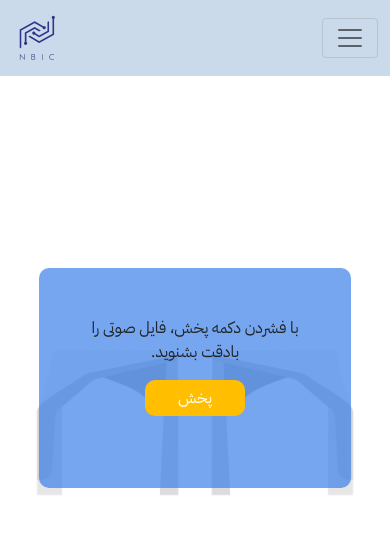
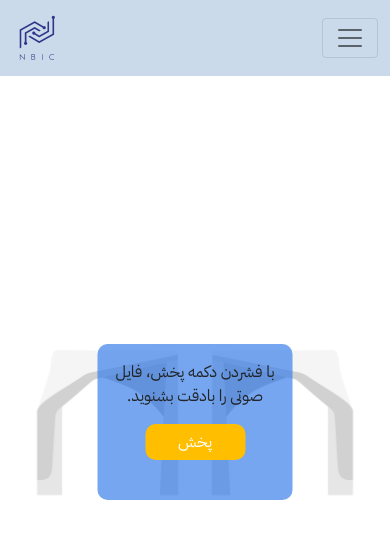
Before and after one commit to FatemehIzadi/NBIC-Project, a React (Create React App) app: page /playVoice in a window 390 px wide. Shown: the top 538 px of the page. Built offline with nearby package versions, Linux system fonts and the light colour scheme; a web font is replaced by a local one.

Commit message:
small css fixed to make more responsive

```diff
--- a/src/instructionsPage/Instructions.css
+++ b/src/instructionsPage/Instructions.css
@@ -6,9 +6,6 @@
 }
 
 .main-instructions-card{
-    /* padding: 2em; */
-    /* margin:2rem auto 40rem auto; */
-    /* width: 80%; */
     background-color: rgb(60, 128, 232, 70%) !important;
     border: none !important;
     border-radius: 10px !important;
--- a/src/instructionsPage/Instructions.js
+++ b/src/instructionsPage/Instructions.js
@@ -9,11 +9,10 @@ class Instructions extends React.Component {
     render () {
 
     return (
-        <div
-        // className='py-auto'
-        >
+        <div className="instructions-main">
         <Container>
-        <Row className="my-3 instructions-main"
+        <Row
+        className="my-3"
         //   hidden
         //    = {this.props.hidden}
          >
@@ -26,7 +25,7 @@ class Instructions extends React.Component {
             </Col>
         </Row>
         </Container>
-</div>
+        </div>
     );
     }
 }
--- a/src/playVoicePage/PlayVoice.css
+++ b/src/playVoicePage/PlayVoice.css
@@ -2,15 +2,21 @@
 
 
 .playVoice-main{
-    padding-top: 5em;
-    /* padding-bottom: 5em; */
+    display: flex;
+    justify-content: center;
+    align-items: center !important;
+
+    margin: 0;
+    position: absolute;
+    top: 50%;
+    left: 50%;
+    -ms-transform: translate(-50%, -50%);
+    transform: translate(-50%, -50%);
+
     font-family: 'IBM Plex Sans Arabic', sans-serif;
 }
 
 .main-playVoice-card{
-    padding: 2em;
-    margin:7rem auto;
-    width: 80%;
     background-color: rgb(60, 128, 232, 70%) !important;
     border: none !important;
     border-radius: 10px !important;
--- a/src/recordVoice/RecordVoice.css
+++ b/src/recordVoice/RecordVoice.css
@@ -2,15 +2,21 @@
 
 
 .recordVoice-main{
-    padding-top: .5em;
-    /* padding-bottom: 5em; */
+    display: flex;
+    justify-content: center;
+    align-items: center !important;
+
+    margin: 0;
+    position: absolute;
+    top: 50%;
+    left: 50%;
+    -ms-transform: translate(-50%, -50%);
+    transform: translate(-50%, -50%);
+
     font-family: 'IBM Plex Sans Arabic', sans-serif;
 }
 
 .main-recordVoice-card{
-    padding: 2em;
-    margin:6rem auto;
-    width: 80%;
     background-color: rgb(60, 128, 232, 70%) !important;
     border: none !important;
     border-radius: 10px !important;
--- a/src/recordVoice/RecordVoice.js
+++ b/src/recordVoice/RecordVoice.js
@@ -12,6 +12,7 @@ class RecordVoice extends React.Component {
         this.state = {
           recordState: null
         }
+        this.backgroundColor = {}
       }
 
       start = () => {
@@ -36,7 +37,7 @@ class RecordVoice extends React.Component {
     return(
         <div>
         <div className="recordVoice-main">
-        <Card className="my-3 main-recordVoice-card text-center">
+        <Card className="main-recordVoice-card text-center">
             <Card.Body>
                 <div className='voiceRecorder'
                 // hidden
@@ -48,6 +49,8 @@ class RecordVoice extends React.Component {
                 <AudioReactRecorder
                 state={recordState}
                 onStop={this.onStop}
+                canvasWidth = '120%'
+                canvasHeight = '20%'
                 />
                 {this.state.recordState===null &&
                 <Button className='recordButton'
@@ -78,9 +81,19 @@ class RecordVoice extends React.Component {
                 >
                  شروع مجدد
                 </Button>
+
+                {/* <audio
+                id='audio'
+                controls
+                src={this.state.audioData ? this.state.audioData.url : null}
+                >
+                  hhh
+                </audio> */}
+
                 </div>
                }
             </div>
+
             </Card.Body>
         </Card>
     </div>
--- a/src/thankYou/ThankYou.css
+++ b/src/thankYou/ThankYou.css
@@ -2,15 +2,21 @@
 
 
 .thanks-main{
-    padding-top: 10em;
-    /* padding-bottom: 5em; */
+    display: flex;
+    justify-content: center;
+    align-items: center !important;
+
+    margin: 0;
+    position: absolute;
+    top: 50%;
+    left: 50%;
+    -ms-transform: translate(-50%, -50%);
+    transform: translate(-50%, -50%);
+
     font-family: 'IBM Plex Sans Arabic', sans-serif;
 }
 
 .main-thanks-card{
-    padding: 2em;
-    margin:6rem auto;
-    width: 60%;
     background-color: rgb(60, 128, 232, 70%) !important;
     border: none !important;
     border-radius: 10px !important;
--- a/src/thankYou/ThankYou.js
+++ b/src/thankYou/ThankYou.js
@@ -1,19 +1,14 @@
 import React from "react";
-import NavigationBar from "../Navbar";
-import ReactAudioPlayer from 'react-audio-player';
-import AudioReactRecorder, { RecordState } from 'audio-react-recorder'
-// import Story from '../voice/story1.mp3'
-import Image from 'react-bootstrap/Image'
 import Card from 'react-bootstrap/Card'
 
 import './ThankYou.css'
 
 
-class PlayVoice extends React.Component {
+class ThankYou extends React.Component {
     render() {
     return(
         <div className="thanks-main">
-        <Card className="mb-3 main-thanks-card text-center">
+        <Card className="main-thanks-card text-center">
             <Card.Body>
                 <div className='thanks'
                 >
@@ -29,4 +24,4 @@ class PlayVoice extends React.Component {
         }
 }
 
-export default PlayVoice;
+export default ThankYou;
```
Also changed, not shown: src/instructionsPage/FormComponents.js (+2 -8 lines).
